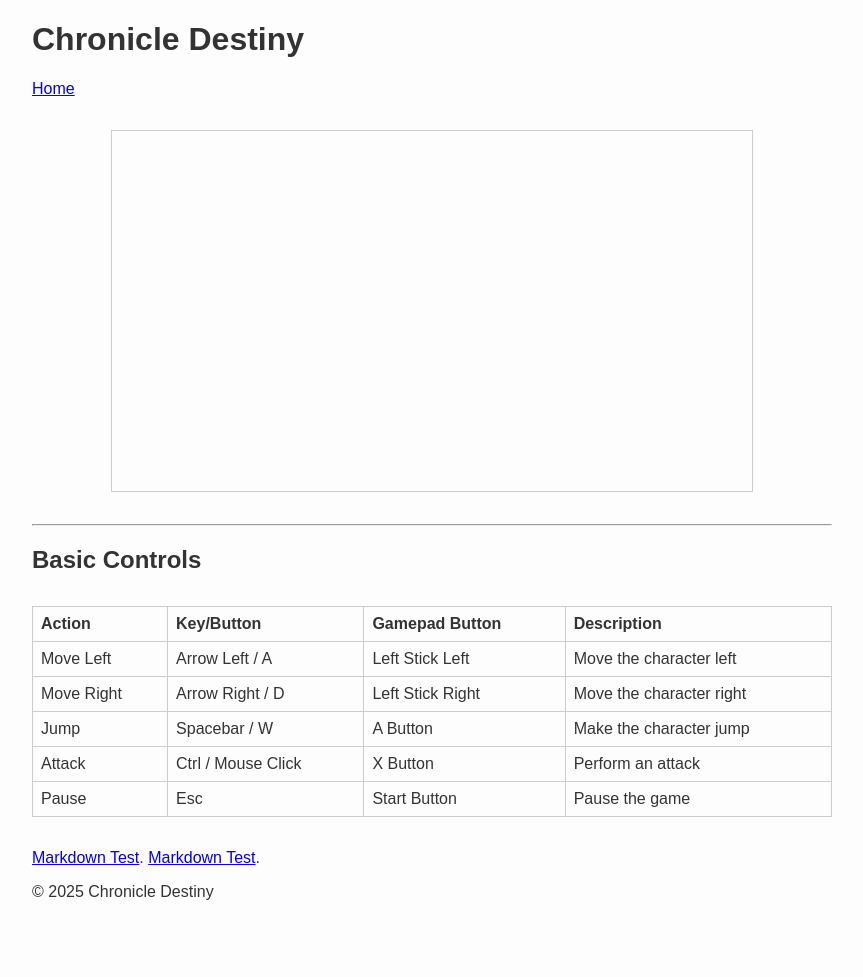
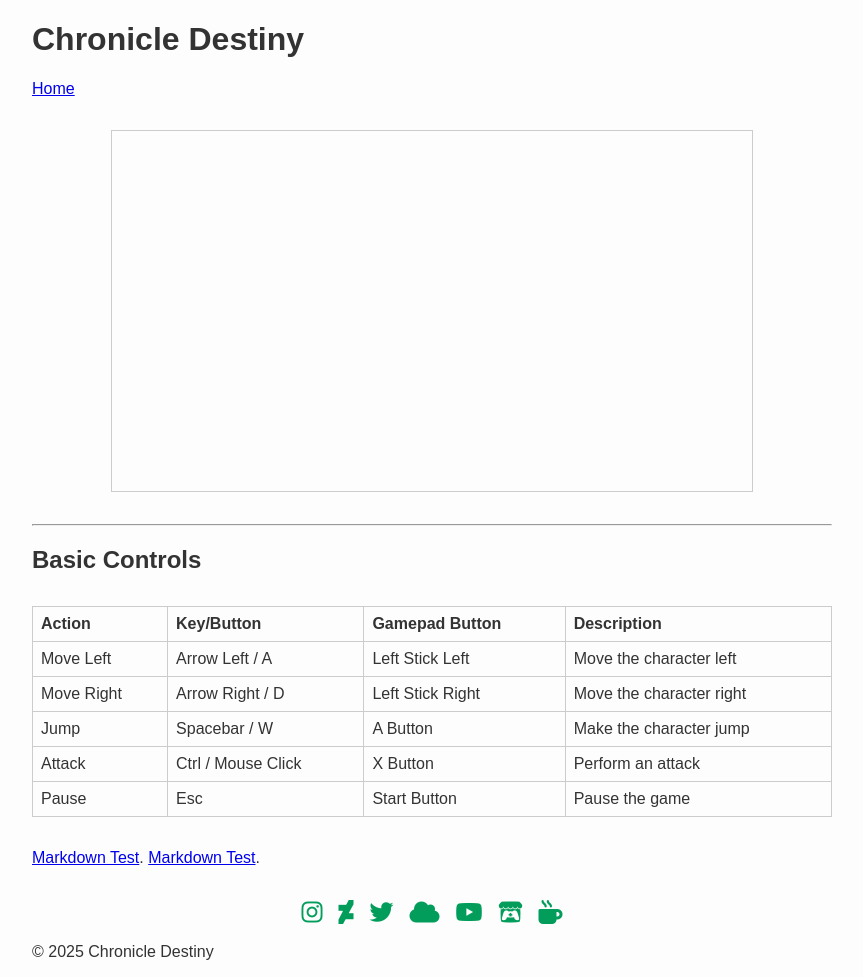
Before and after one commit to zBuLe/Chronicle-Destiny, a Jekyll site: the page built from index.md, in a window 1280 px wide. Shown: the whole page, without its empty margins (208-1071 px from the left). Built offline with Jekyll 4.4.1, drawn with Linux system fonts in a browser that asks for light colours; our own code applies the rules of GitHub Pages for plain Markdown files; a script that is not in the unit is left out; before the commit the page ends 917 px from its top, so only the background shows below that.

Commit message:
Enhance footer social links with Font Awesome icons and improve styling

```diff
--- a/_includes/footer.html
+++ b/_includes/footer.html
@@ -1,3 +1,29 @@
 <footer>
+
+  <div class="social-links">
+    <a href="https://instagram.com/yourname" target="_blank" title="Instagram">
+      <i class="fab fa-instagram"></i>
+    </a>
+    <a href="https://deviantart.com/yourname" target="_blank" title="DeviantArt">
+      <i class="fab fa-deviantart"></i>
+    </a>
+    <a href="https://twitter.com/yourname" target="_blank" title="Twitter">
+      <i class="fab fa-twitter"></i>
+    </a>
+    <a href="https://bsky.app/profile/yourname.bsky.social" target="_blank" title="BlueSky">
+      <i class="fa-solid fa-cloud"></i>
+    </a>
+    <a href="https://youtube.com/@yourname" target="_blank" title="YouTube">
+      <i class="fab fa-youtube"></i>
+    </a>
+    <a href="https://yourname.itch.io" target="_blank" title="itch.io">
+      <i class="fa-brands fa-itch-io"></i>
+    </a>
+    <a href="https://ko-fi.com/yourname" target="_blank" title="Ko-fi">
+      <i class="fa-solid fa-mug-hot"></i>
+    </a>
+  </div>
+
+
   <p>&copy; {{ site.time | date: "%Y" }} {{ site.title }}</p>
 </footer>
--- a/_layouts/default.html
+++ b/_layouts/default.html
@@ -6,6 +6,8 @@
   <meta name="viewport" content="width=device-width, initial-scale=1.0">
   <link rel="stylesheet" href="{{ '/assets/css/style.css' | relative_url }}">
   <link rel="stylesheet" href="{{ '/assets/css/gml.css' | relative_url }}">
+  <link rel="stylesheet" href="https://cdnjs.cloudflare.com/ajax/libs/font-awesome/6.5.0/css/all.min.css">
+
 
 
 
--- a/assets/css/style.css
+++ b/assets/css/style.css
@@ -39,6 +39,28 @@ canvas {
 }
 
 
+
+.social-links {
+  display: flex;
+  justify-content: center;
+  gap: 1em;
+  margin-top: 2em;
+}
+
+.social-links a {
+  color: #039D5B;
+  font-size: 1.5em;
+  text-decoration: none;
+  transition: color 0.3s ease;
+}
+
+.social-links a:hover {
+  color: #FFB871;
+}
+
+
+
+
 @media (prefers-color-scheme: dark) {
   body {
     background-color: #121212;
```
